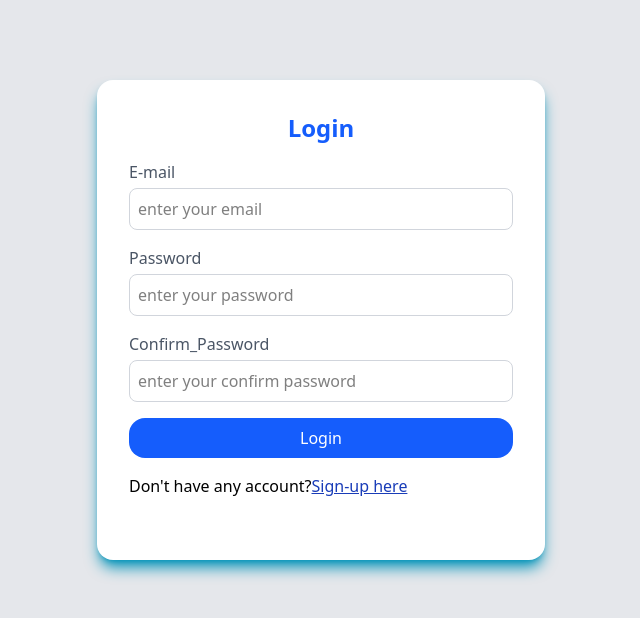
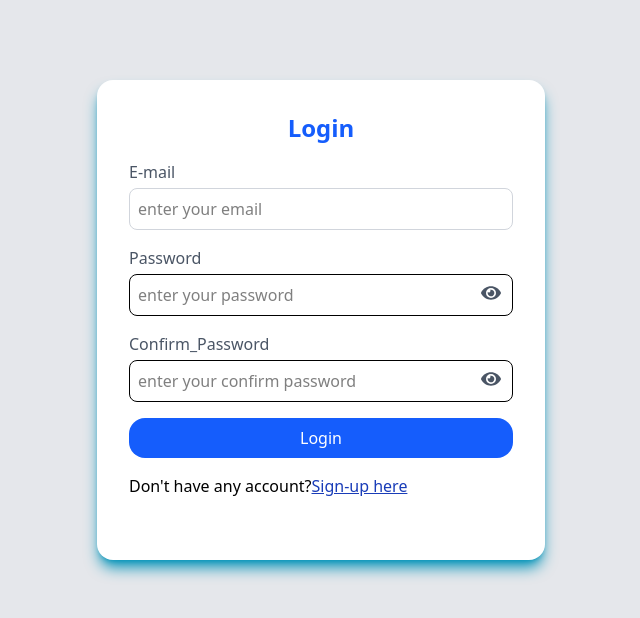
Before and after one commit to mitulchauhan06/SignUp-page, a React (Vite) app: page /Login in a window 1280 px wide. Shown: the top 618 px of the page, without its empty margins (319-959 px from the left). Built offline with nearby package versions, Linux system fonts and the light colour scheme.

Commit message:
Update Login.jsx

```diff
--- a/src/Components/Login.jsx
+++ b/src/Components/Login.jsx
@@ -2,6 +2,7 @@ import React from 'react'
 import { Link } from 'react-router-dom'
 import { useFormik } from 'formik'
 import { LoginSchema } from "../Schema";
+import PasswordInput from "../PasswordInput";
 
 import {useState} from 'react'
 const Login = () => {
@@ -53,7 +54,7 @@ const Login = () => {
 
             <div className='mb-4'>
                 <label htmlFor='password' className="block text-gray-600 ">  Password </label>
-                    <input type='password'
+                    <PasswordInput type='password'
                     id='passwor'
                     name="password"
                     placeholder='enter your password'
@@ -68,7 +69,7 @@ const Login = () => {
 
             <div className='mb-4'>
                 <label htmlFor='password' className="block text-gray-600 "> Confirm_Password </label>
-                    <input type='password'
+                    <PasswordInput type='password'
                     id='password'
                     autoComplete='confirm_password'
                     name="confirm_password"
```
